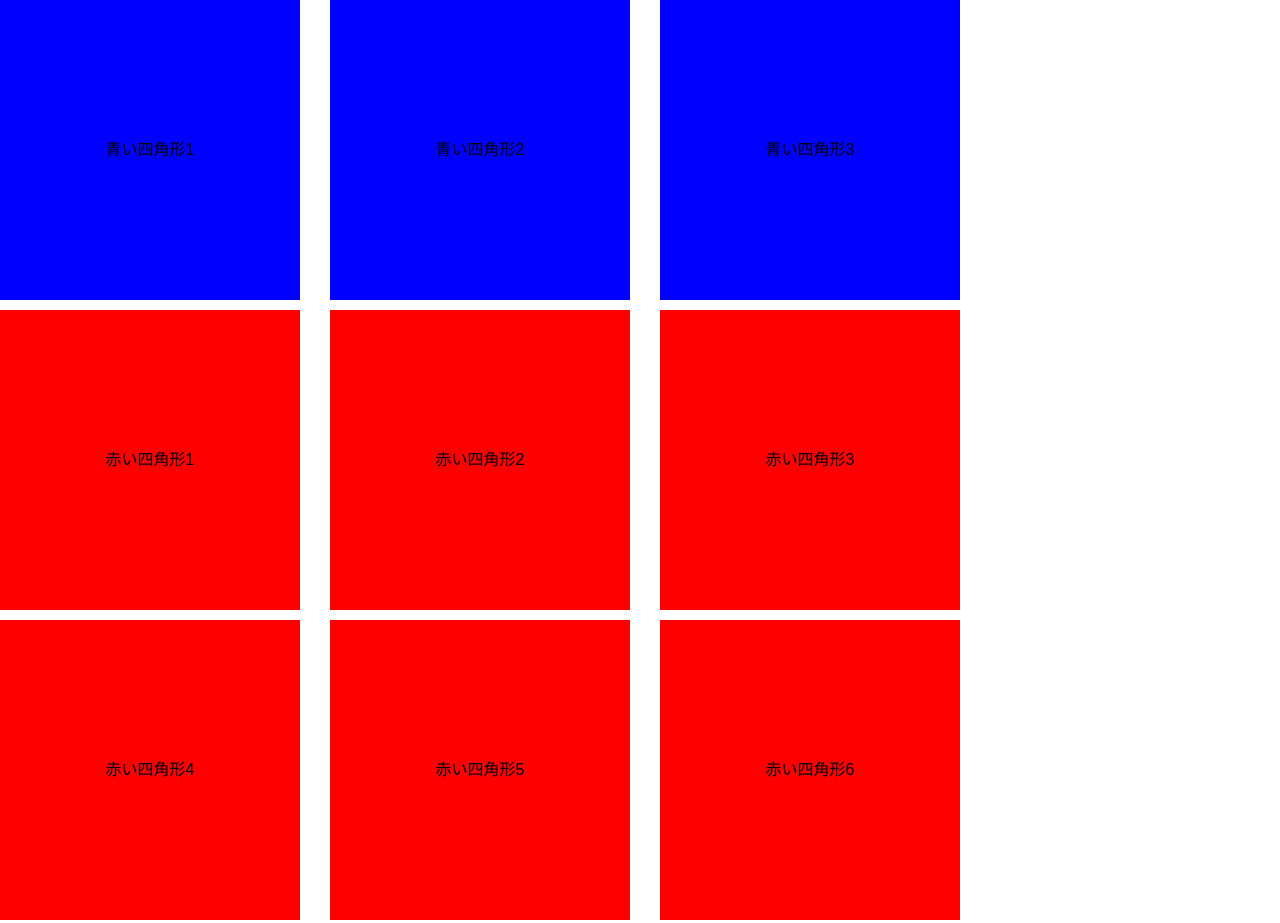
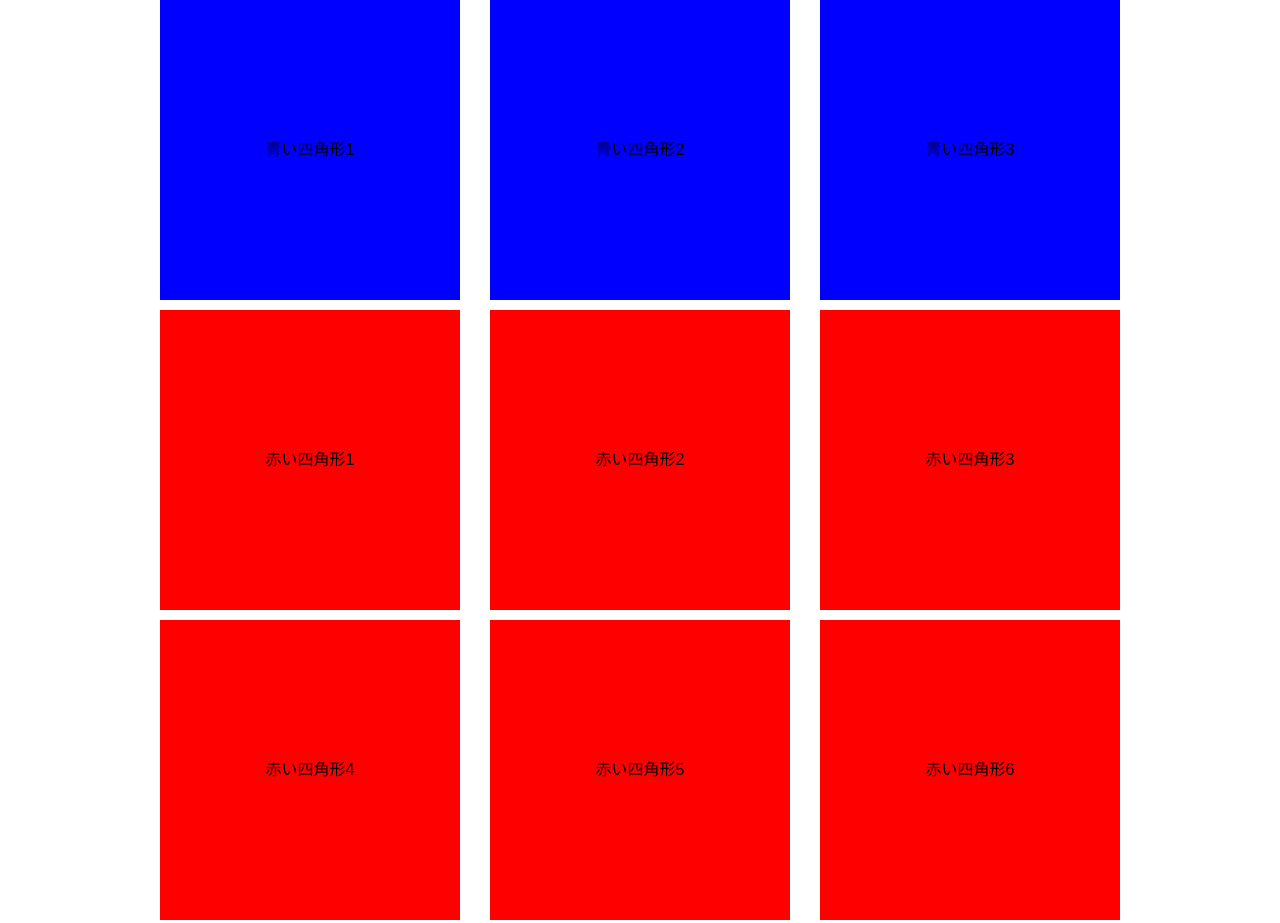
Before and after one commit to kawamura-design/dezasuta_, a plain HTML site: page codingkadai2_kawamura20220822/index.html in a window 1280 px wide. Shown: the top 923 px of the page. Drawn offline with Linux system fonts and the light colour scheme.

Commit message:
kadai2修正

```diff
--- a/codingkadai2_kawamura20220822/css/style.css
+++ b/codingkadai2_kawamura20220822/css/style.css
@@ -45,8 +45,9 @@ img {
 
 .wrap {
     display: flex;
-    width: 960px;
+    max-width: 960px;
     justify-content: space-between;
+    margin: 0 auto;
 }
 
 .wrap div {
@@ -60,9 +61,10 @@ img {
 
 .wrap2 {
     display: flex;
-    width: 960px;
+    max-width: 960px;
     justify-content: space-between;
     flex-wrap: wrap;
+    margin: 0 auto;
 }
 
 .wrap2 div {
@@ -78,6 +80,7 @@ img {
     display: flex;
     align-items: center;
     max-width: 960px;
+    margin: 0 auto;
 }
 
 .wrap3 h1 {
```
